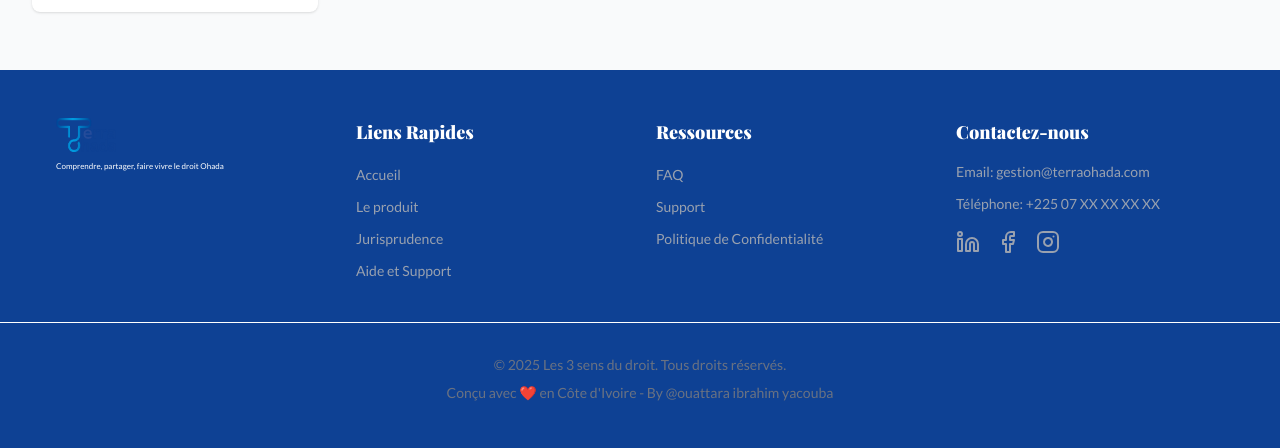
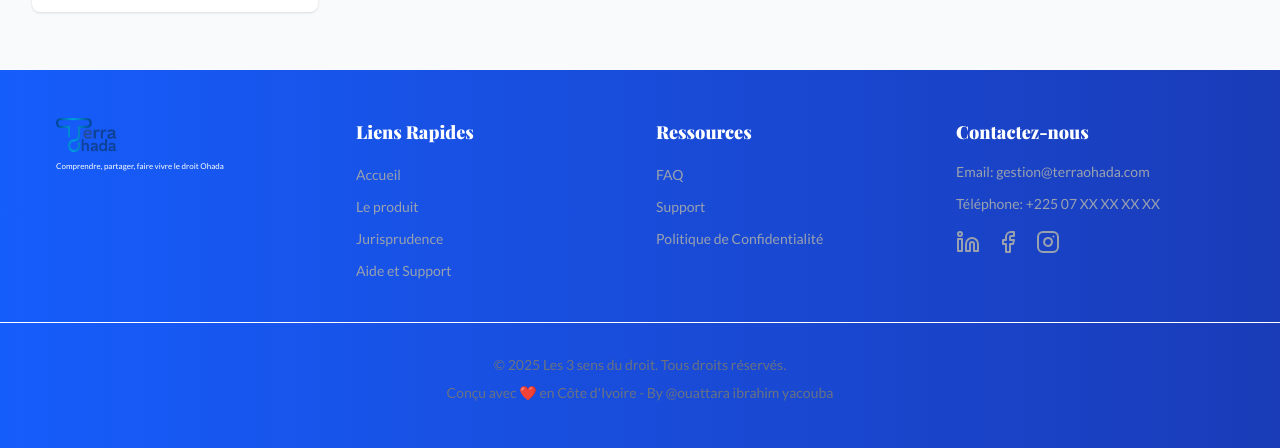
Before and after one commit to terraOhada/projet_terraOhada, a React (Vite) app in the folder frontend/: page / in a window 1280 px wide. Shown: the part 807-1255 px from the top of the page. Built offline with nearby package versions, Linux system fonts and the light colour scheme; no server answers; a web font is replaced by a local one.

Commit message:
modification footer couleur

```diff
--- a/frontend/src/components/Layout/Footer.tsx
+++ b/frontend/src/components/Layout/Footer.tsx
@@ -7,7 +7,7 @@
 
 const Footer: React.FC = () => {
   return (
-    <footer className="bg-ohada-blue-one text-white py-12">
+    <footer className="bg-gradient-to-r from-blue-600 to-blue-800 text-white py-12">
       <div className="container mx-auto px-4 grid grid-cols-1 md:grid-cols-4 gap-8">
         {/* Section 1: Logo et Description Courte */}
         <div className="flex flex-col items-start">
```
